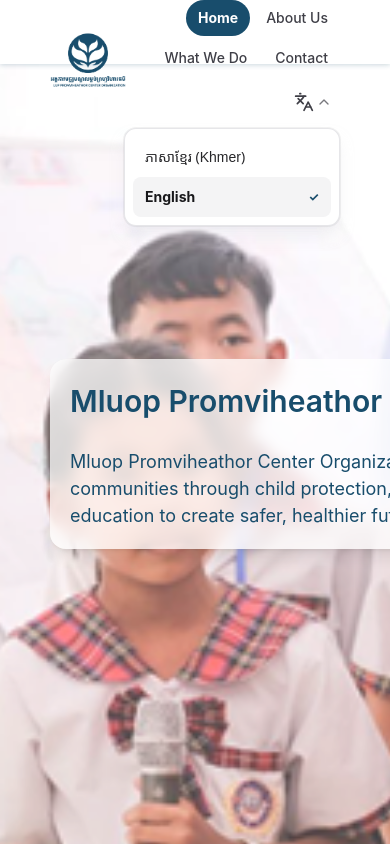
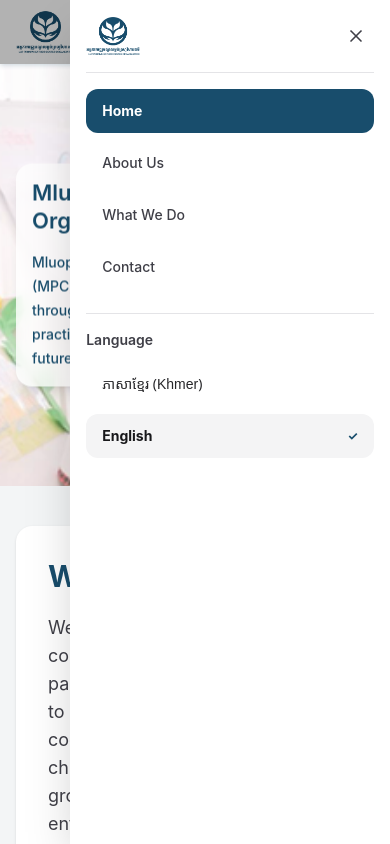
Before and after one commit to mpc-organization/MPC-Web-V1, a Next.js app: page / in a window 390 px wide. Both pictures are taken after a click on the button "Open menu". Shown: the top 844 px of the page. Built offline with nearby package versions, Linux system fonts and the light colour scheme; a web font is replaced by a local one.

Commit message:
Enhance Header component with mobile menu functionality and accessibility improvements

```diff
--- a/app/features/mpcOrganizationBanner.tsx
+++ b/app/features/mpcOrganizationBanner.tsx
@@ -55,7 +55,7 @@
   }, []);
 
   return (
-    <section className="relative flex h-[calc(100dvh-64px)] min-h-[calc(100vh-64px)] w-full overflow-hidden">
+    <section className="relative flex h-[50vh] min-h-[50vh] w-full overflow-hidden sm:h-[calc(100dvh-64px)] sm:min-h-[calc(100vh-64px)]">
       <Image
         src={orgBriefBanner}
         alt="Briefly about organization banner"
@@ -64,25 +64,25 @@
         className="border-0 object-cover object-center outline-none ring-0 scale-[1.02]"
       />
       <div className="absolute inset-0 bg-white/25" />
-      <div className="absolute z-10 left-[50px] top-1/2 -translate-y-1/2 w-[700px]">
+      <div className="absolute z-10 left-1/2 top-1/2 w-[calc(100%-2rem)] max-w-[700px] -translate-x-1/2 -translate-y-1/2 sm:left-8 sm:w-[min(700px,calc(100%-4rem))] sm:max-w-[700px] sm:translate-x-0 lg:left-[50px] lg:w-[700px] lg:translate-x-0">
         <div
-          className="rounded-2xl bg-white/75 p-5 shadow-lg backdrop-blur-sm sm:p-6"
+          className="rounded-2xl bg-white/75 p-4 shadow-lg backdrop-blur-sm sm:p-6"
           style={{ fontFamily: "'Kantumruy Pro', sans-serif" }}
         >
           <h1
             className={`font-semibold text-[#184D6C] ${
               locale === "km"
-                ? "text-[45px] leading-[1.35] sm:leading-[1.3]"
-                : "text-[30px]"
+                ? "text-[24px] leading-[1.25] sm:text-[32px] sm:leading-[1.3] lg:text-[45px]"
+                : "text-[22px] leading-[1.25] sm:text-[26px] lg:text-[30px]"
             }`}
           >
             {briefTitle}
           </h1>
           <p
-            className={`mt-6 font-base text-[#184D6C] ${
+            className={`mt-4 font-medium text-[#184D6C] ${
               locale === "km"
-                ? "text-[25px] leading-10 sm:leading-[2.2rem]"
-                : "text-[18px]"
+                ? "text-[15px] leading-7 sm:text-[20px] sm:leading-8 lg:text-[25px] lg:leading-10"
+                : "text-[14px] leading-6 sm:text-[16px] lg:text-[18px]"
             }`}
           >
             {briefDescription}
--- a/shared/components/layout/Header.tsx
+++ b/shared/components/layout/Header.tsx
@@ -38,6 +38,7 @@
       strokeLinejoin="round"
       aria-hidden
     >
+      <title>Language</title>
       <path d="m5 8 6 6" />
       <path d="m4 14 6-6 2-3" />
       <path d="M2 5h12" />
@@ -60,6 +61,7 @@
       strokeLinejoin="round"
       aria-hidden
     >
+      <title>Expand menu</title>
       <path d="m6 9 6 6 6-6" />
     </svg>
   );
@@ -68,7 +70,9 @@
 export default function Header() {
   const pathname = usePathname();
   const [locale, setLocale] = useState<Locale>("en");
+  const [isMobileMenuOpen, setIsMobileMenuOpen] = useState(false);
   const menuId = useId();
+  const mobileMenuId = useId();
 
   useEffect(() => {
     const stored = window.localStorage.getItem(LOCALE_STORAGE_KEY);
@@ -89,22 +93,22 @@
 
   return (
     <header className="fixed inset-x-0 top-0 z-50 bg-white/90 shadow-[0_1px_5px_rgba(24,77,108,0.22)] backdrop-blur-md dark:bg-zinc-950/90 dark:shadow-[0_1px_5px_rgba(24,77,108,0.35)]">
-      <div className="mx-auto flex h-16 flex-wrap items-center justify-between gap-4 pl-[50px] pr-[50px]">
+      <div className="mx-auto flex min-h-16 flex-wrap items-center justify-between gap-3 px-4 py-2 sm:px-6 lg:pl-[50px] lg:pr-[50px] lg:py-0">
         <Link
           href="/"
-          className="flex items-center gap-3 text-[#184D6C] transition-opacity hover:opacity-90 dark:text-[#5a9ab8]"
+          className="flex items-center gap-2 text-[#184D6C] transition-opacity hover:opacity-90 dark:text-[#5a9ab8] sm:gap-3"
         >
           <Image
             src={logo}
             alt="MPC Organization"
             width={60}
             height={80}
-            className="h-14 w-auto shrink-0 object-contain"
+            className="h-11 w-auto shrink-0 object-contain sm:h-14"
             priority
           />
         </Link>
 
-        <div className="flex flex-1 flex-wrap items-center justify-end gap-2 sm:gap-3">
+        <div className="ml-auto hidden flex-wrap items-center justify-end gap-2 sm:gap-3 md:flex">
           <nav
             aria-label="Main navigation"
             className="flex flex-wrap items-center justify-end gap-1 sm:gap-2"
@@ -118,7 +122,7 @@
                   href={item.href}
                   aria-current={active ? "page" : undefined}
                   className={[
-                    "rounded-full px-3 py-2 text-sm transition-colors",
+                    "rounded-full px-2.5 py-1.5 text-xs transition-colors sm:px-3 sm:py-2 sm:text-sm",
                     active
                       ? "bg-[#184D6C] font-bold text-white dark:bg-[#2d6d8f]"
                       : "font-medium text-zinc-700 hover:bg-zinc-100 hover:text-[#184D6C] dark:text-zinc-300 dark:hover:bg-zinc-800 dark:hover:text-[#7eb8d4]",
@@ -136,11 +140,11 @@
               id={`${menuId}-trigger`}
               aria-haspopup="menu"
               aria-controls={`${menuId}-menu`}
-              className="flex cursor-pointer items-center gap-0.5 rounded-lg p-2 text-zinc-700 transition-colors hover:bg-zinc-100 dark:text-zinc-200 dark:hover:bg-zinc-800"
+              className="flex cursor-pointer items-center gap-0.5 rounded-lg p-1.5 text-zinc-700 transition-colors hover:bg-zinc-100 sm:p-2 dark:text-zinc-200 dark:hover:bg-zinc-800"
               title="Language"
             >
-              <TranslateIcon className="size-5 shrink-0" />
-              <ChevronDownIcon className="size-4 shrink-0 opacity-70 transition-transform duration-200 group-hover:rotate-180 group-focus-within:rotate-180" />
+              <TranslateIcon className="size-4 shrink-0 sm:size-5" />
+              <ChevronDownIcon className="size-3.5 shrink-0 opacity-70 transition-transform duration-200 group-hover:rotate-180 group-focus-within:rotate-180 sm:size-4" />
             </button>
 
             <div
@@ -192,7 +196,115 @@
             </div>
           </div>
         </div>
+
+        <button
+          type="button"
+          aria-label={isMobileMenuOpen ? "Close menu" : "Open menu"}
+          aria-expanded={isMobileMenuOpen}
+          aria-controls={mobileMenuId}
+          onClick={() => setIsMobileMenuOpen((current) => !current)}
+          className="ml-auto inline-flex items-center justify-center rounded-lg p-2 text-zinc-700 transition-colors hover:bg-zinc-100 md:hidden dark:text-zinc-200 dark:hover:bg-zinc-800"
+        >
+          {isMobileMenuOpen ? (
+            <svg viewBox="0 0 24 24" fill="none" stroke="currentColor" strokeWidth="2" strokeLinecap="round" strokeLinejoin="round" className="h-6 w-6" aria-hidden="true">
+              <path d="M18 6 6 18" />
+              <path d="m6 6 12 12" />
+            </svg>
+          ) : (
+            <svg viewBox="0 0 24 24" fill="none" stroke="currentColor" strokeWidth="2" strokeLinecap="round" strokeLinejoin="round" className="h-6 w-6" aria-hidden="true">
+              <path d="M4 6h16" />
+              <path d="M4 12h16" />
+              <path d="M4 18h16" />
+            </svg>
+          )}
+        </button>
       </div>
+
+      <div
+        className={`fixed inset-0 z-40 bg-black/30 transition-opacity duration-200 md:hidden ${isMobileMenuOpen ? "opacity-100" : "pointer-events-none opacity-0"}`}
+        onClick={() => setIsMobileMenuOpen(false)}
+        aria-hidden="true"
+      />
+
+      <aside
+        id={mobileMenuId}
+        className={`fixed right-0 top-0 z-50 h-dvh w-[82vw] max-w-sm bg-white shadow-2xl transition-transform duration-200 md:hidden dark:bg-zinc-950 ${isMobileMenuOpen ? "translate-x-0" : "translate-x-full"}`}
+        aria-hidden={!isMobileMenuOpen}
+      >
+        <div className="flex h-full flex-col px-4 pb-6 pt-4">
+          <div className="flex items-center justify-between gap-3 border-b border-zinc-200 pb-4 dark:border-zinc-800">
+            <Link href="/" className="flex items-center gap-2 text-[#184D6C] dark:text-[#5a9ab8]" onClick={() => setIsMobileMenuOpen(false)}>
+              <Image src={logo} alt="MPC Organization" width={52} height={70} className="h-10 w-auto object-contain" priority />
+            </Link>
+            <button type="button" onClick={() => setIsMobileMenuOpen(false)} className="rounded-lg p-2 text-zinc-700 hover:bg-zinc-100 dark:text-zinc-200 dark:hover:bg-zinc-800" aria-label="Close menu">
+              <svg viewBox="0 0 24 24" fill="none" stroke="currentColor" strokeWidth="2" strokeLinecap="round" strokeLinejoin="round" className="h-5 w-5" aria-hidden="true">
+                <path d="M18 6 6 18" />
+                <path d="m6 6 12 12" />
+              </svg>
+            </button>
+          </div>
+
+          <nav aria-label="Mobile navigation" className="mt-4 flex flex-col gap-2" lang={locale === "km" ? "km" : "en"}>
+            {NAV.map((item) => {
+              const active = isActivePath(pathname, item.href);
+              return (
+                <Link
+                  key={item.href}
+                  href={item.href}
+                  aria-current={active ? "page" : undefined}
+                  onClick={() => setIsMobileMenuOpen(false)}
+                  className={[
+                    "rounded-xl px-4 py-3 text-sm transition-colors",
+                    active
+                      ? "bg-[#184D6C] font-bold text-white dark:bg-[#2d6d8f]"
+                      : "font-medium text-zinc-700 hover:bg-zinc-100 hover:text-[#184D6C] dark:text-zinc-300 dark:hover:bg-zinc-900 dark:hover:text-[#7eb8d4]",
+                  ].join(" ")}
+                >
+                  {label(item.en, item.km)}
+                </Link>
+              );
+            })}
+          </nav>
+
+          <div className="mt-6 border-t border-zinc-200 pt-4 dark:border-zinc-800">
+            <p className="mb-3 text-sm font-semibold text-zinc-700 dark:text-zinc-300">Language</p>
+            <div className="grid gap-2">
+              <button
+                type="button"
+                onClick={() => {
+                  setLocalePersist("km");
+                  setIsMobileMenuOpen(false);
+                }}
+                className={[
+                  "flex items-center justify-between rounded-xl px-4 py-3 text-left text-sm transition-colors",
+                  locale === "km"
+                    ? "bg-zinc-100 font-bold text-zinc-900 dark:bg-zinc-900 dark:text-zinc-50"
+                    : "font-medium text-zinc-800 hover:bg-zinc-50 dark:text-zinc-200 dark:hover:bg-zinc-900",
+                ].join(" ")}
+              >
+                <span lang="km">ភាសាខ្មែរ (Khmer)</span>
+                {locale === "km" ? <span className="text-xs text-[#184D6C] dark:text-[#7eb8d4]" aria-hidden>✓</span> : null}
+              </button>
+              <button
+                type="button"
+                onClick={() => {
+                  setLocalePersist("en");
+                  setIsMobileMenuOpen(false);
+                }}
+                className={[
+                  "flex items-center justify-between rounded-xl px-4 py-3 text-left text-sm transition-colors",
+                  locale === "en"
+                    ? "bg-zinc-100 font-bold text-zinc-900 dark:bg-zinc-900 dark:text-zinc-50"
+                    : "font-medium text-zinc-800 hover:bg-zinc-50 dark:text-zinc-200 dark:hover:bg-zinc-900",
+                ].join(" ")}
+              >
+                <span lang="en">English</span>
+                {locale === "en" ? <span className="text-xs text-[#184D6C] dark:text-[#7eb8d4]" aria-hidden>✓</span> : null}
+              </button>
+            </div>
+          </div>
+        </div>
+      </aside>
     </header>
   );
 }
```
